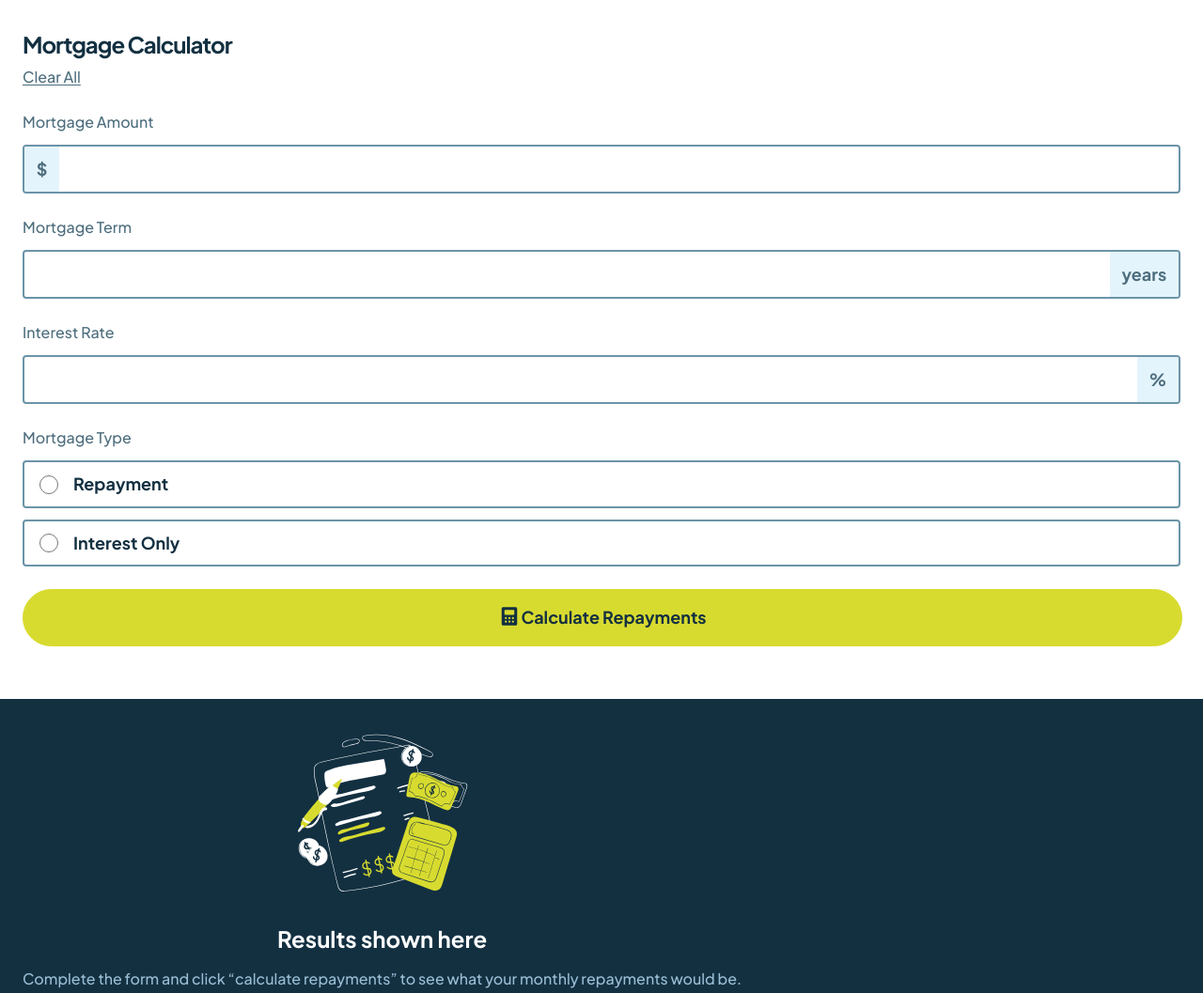
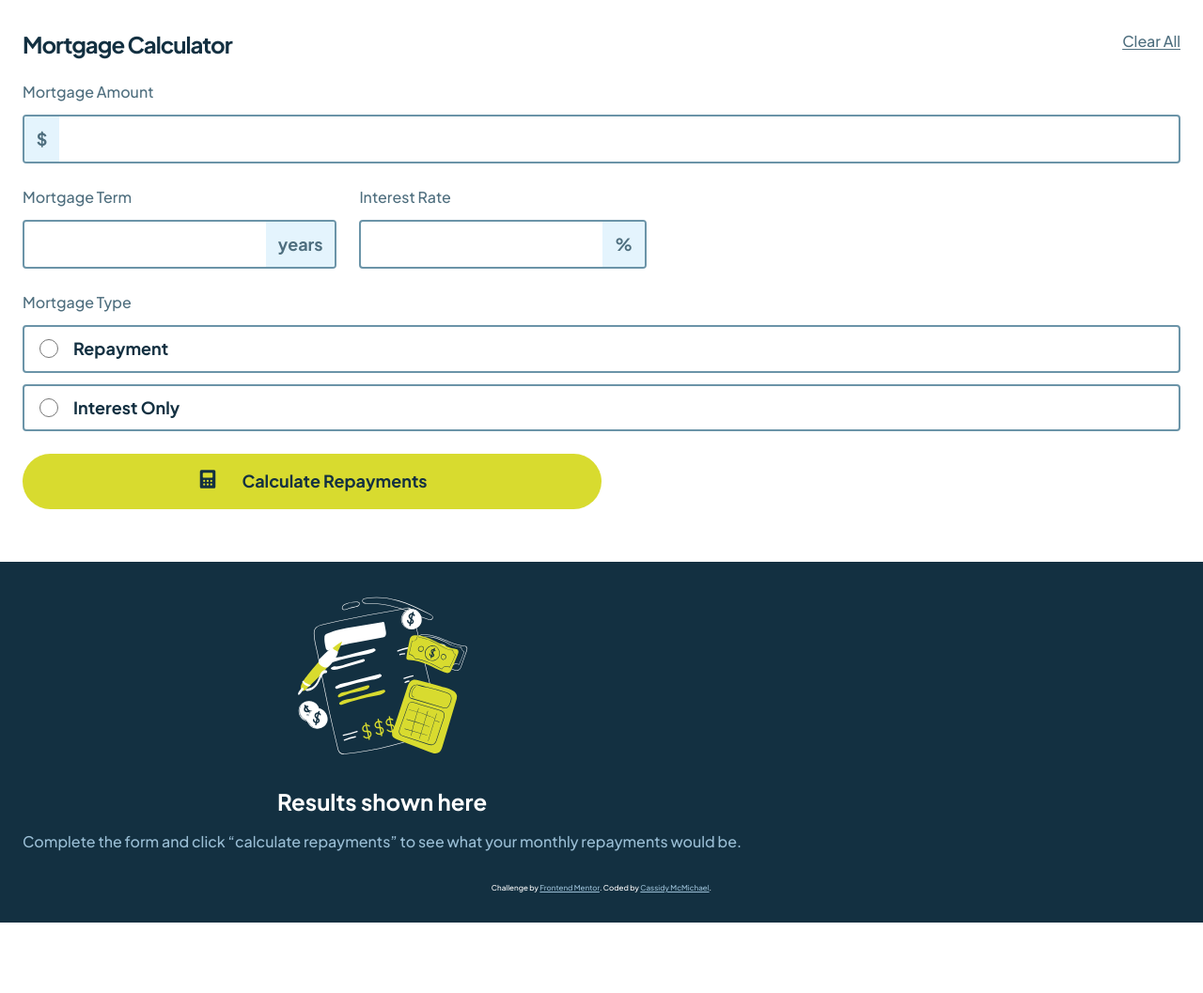
Before and after one commit to CMac450/mortgage-repayment-calculator, a plain HTML site: page index.html in a window 1280 px wide. Shown: the top 1057 px of the page at 94% size. After the commit the page ends 982 px from the top, so only its background shows below. Drawn offline with Linux system fonts and the light colour scheme.

Commit message:
style UI for tablet views

```diff
--- a/index.html
+++ b/index.html
@@ -29,6 +29,7 @@
 
       </div>
 
+      <div class="term-interest">
         <div class="mortgage-term">
           <p class="tp-4">Mortgage Term</p>
 
@@ -49,6 +50,7 @@
           </div>
           <p id="interestError" class="error" style="display: none;">Interest Rate is required.</p>
 
+        </div>
       </div>
 
       <div class="mortgage-type">
--- a/styles.css
+++ b/styles.css
@@ -124,8 +124,13 @@ body {
                 margin: 0;
             }
 
+            a#clearAll {
+                color: var(--primary-color-700);
+            }
+
             a#clearAll:hover {
                 cursor: pointer;
+                color: var(--primary-color-900);
             }
         }
 
@@ -135,6 +140,12 @@ body {
             padding-top: var(--spacing-300);
             padding-bottom: var(--spacing-300);
             gap: var(--spacing-300);
+
+            div.term-interest {
+                display: flex;
+                flex-direction: column;
+                gap: var(--spacing-300);
+            }
 
             div.mortgage-amount, div.mortgage-term, div.interest-rate, div.mortgage-type {
                 display: flex;
@@ -288,7 +299,7 @@ body {
                 justify-content: center;
                 background-color: var(--secondary-color);
                 color: var(--primary-color-900);
-                border: 1px solid var(--secondary-color);
+                /* border: 1px solid var(--secondary-color); */
                 border-radius: 999px;
                 height: auto;
                 width: 100%;
@@ -301,7 +312,7 @@ body {
             div.btn-div:hover {
                 cursor: pointer;
                 background-color: var(--secondary-color-hsl-fifty-percent);
-                border: 1px solid var(--secondary-color-hsl-fifty-percent);
+                /* border: 1px solid var(--secondary-color-hsl-fifty-percent); */
             }
         }
     }
@@ -463,3 +474,56 @@ body {
     }
 
 }
+
+
+/*tablet layout*/
+@media screen and (min-width: 600px) {
+    #form {
+        div.form-title-bar {
+            display: flex;
+            flex-direction: row;
+            justify-content: space-between;
+            width: 100%;
+        }
+    }
+
+
+    div.term-interest {
+        display: flex !important;
+        flex-direction: row !important;
+        gap: var(--spacing-300) !important;
+
+        div.mortgage-term, div.interest-rate {
+            div.input-box {
+                span.suffix {
+                    align-content: center !important;
+                }
+            }
+        }
+    }
+
+    div.btn-div {
+        gap: var(--spacing-300) !important;
+        /* padding: 0 var(--spacing-500) !important; */
+        width: 50% !important;
+    }
+
+    div#resultsComplete {
+        gap: var(--spacing-500) !important;
+
+        div.payment-results {
+            padding: var(--spacing-400) !important;
+
+            div.monthly-payment {
+                p#monthlyPayment {
+                    font-size: 56px !important;
+                    line-height: 125% !important;
+                }
+            }
+
+            div.separator {
+                margin: var(--spacing-400) 0 !important;
+            }
+        }
+    }
+}
```
Lines whose indentation alone changed are shown as unchanged.
